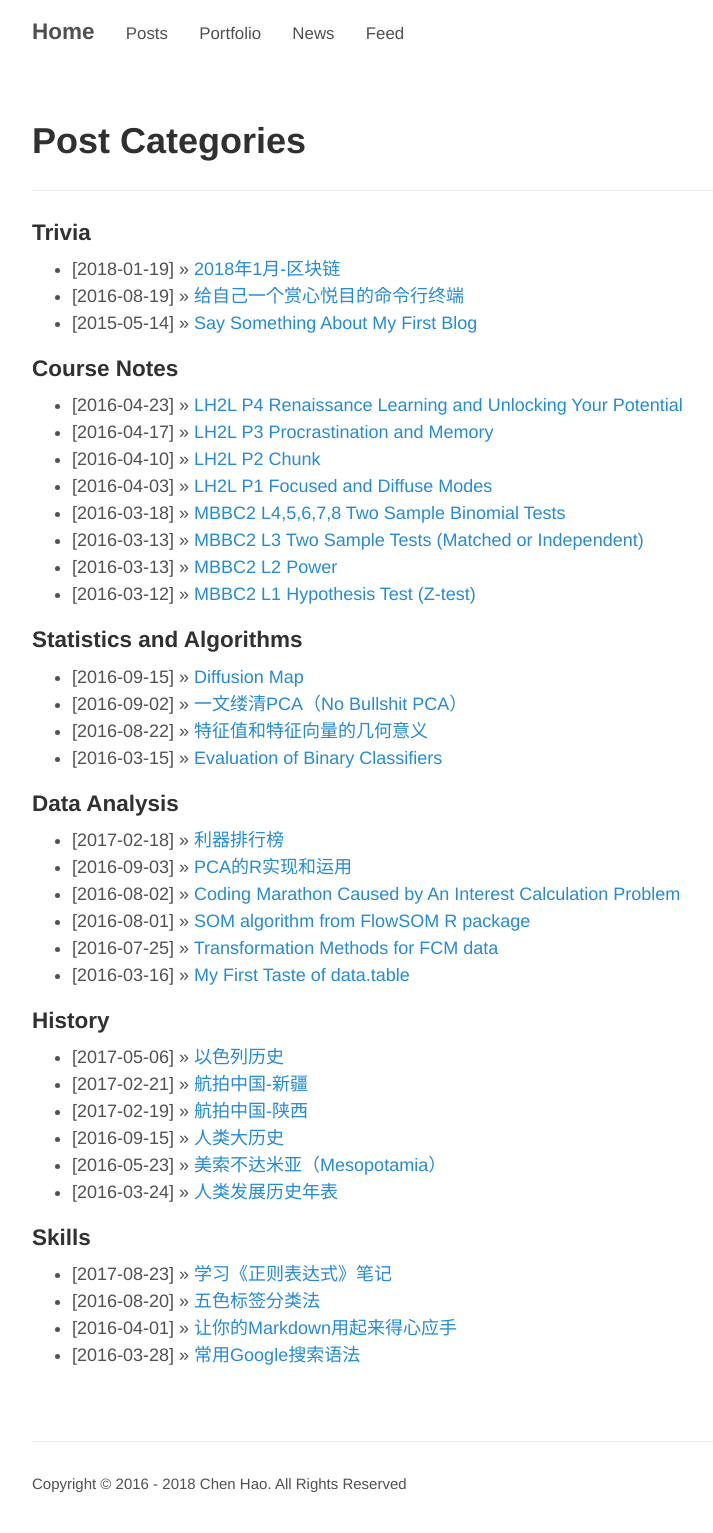
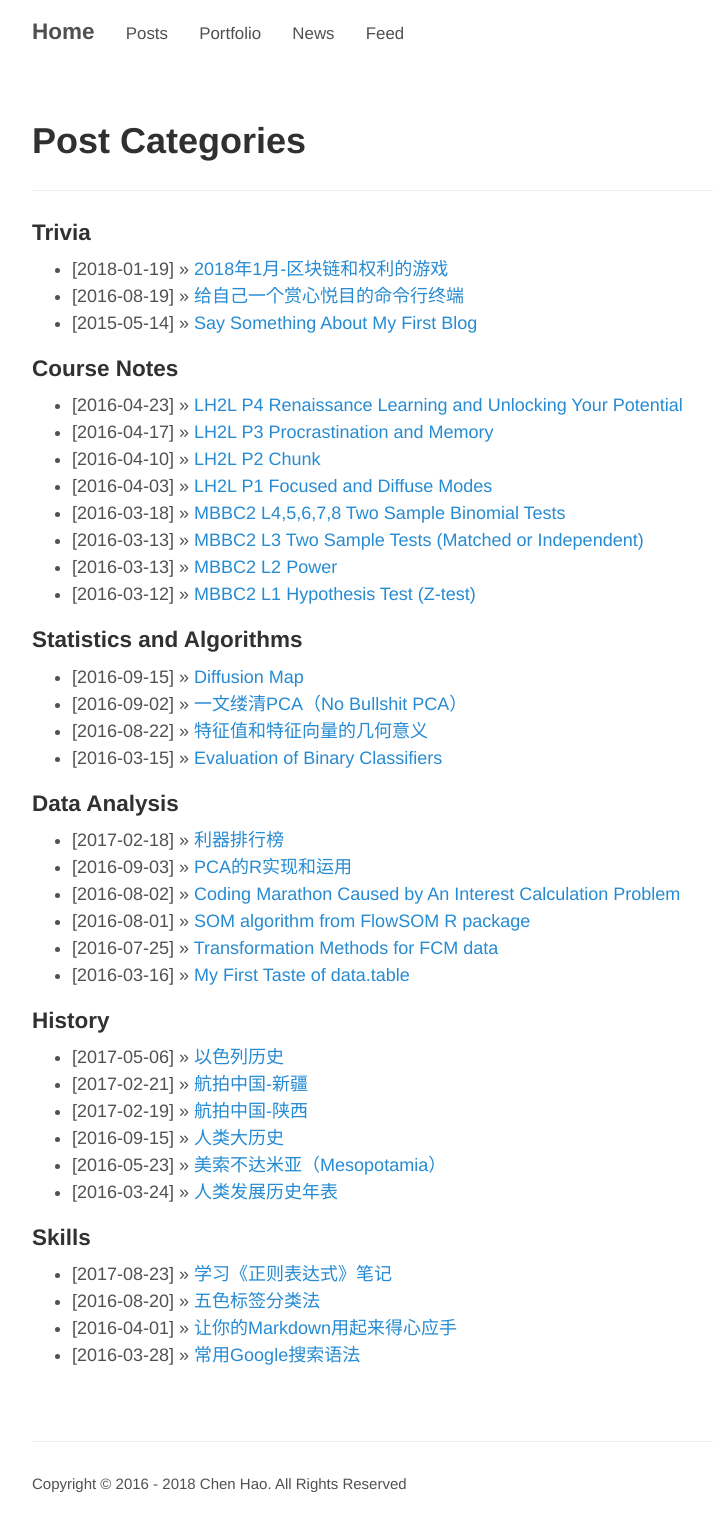
Before and after one commit to haoeric/haoeric.github.io, a Jekyll site: the page built from posts.html, in a window 1280 px wide. Shown: the whole page, without its empty margins (230-943 px from the left). Built offline with Jekyll 4.4.1, drawn with Linux system fonts in a browser that asks for light colours; some of the changed lines change nothing that is shown.

Commit message:
update title

```diff
--- a/_posts/Trivia/2018-01-19-monthly-summary.md
+++ b/_posts/Trivia/2018-01-19-monthly-summary.md
@@ -1,9 +1,9 @@
 ---
 layout: post
-title: 2018年1月-区块链
+title: 2018年1月-区块链和权利的游戏
 comments: true
 categories: [Trivia]
-tags: [github, blog, jekyll]
+tags: [区块链, bitcoin, game of thrones, 权利的游戏]
 ---
 
 去年年底的时候做了个计划，其中包括在新的一年每个月做一次学习总结，将学到的最有用的知识和相关的资源做一个整理和分享。这个月的业余时间基本都投入在了cryptocurrency和《权利的游戏》。
@@ -50,7 +50,7 @@ Principles: Life and Work」也就对这一现象不会惊讶了。所以知识
 
 ![](/images/2018_Jan/trading_EMA_from_cryptoyoda.png)
 
-上面举的例子其实说的是一下三种trading的策略：
+上面举的例子其实说的是以下三种trading策略：
 
 * trading the breakout - scalping, enter with a considerable position size, only for a tiny movement of 0.5% or so.
 * trading the leg - the whole up movement before we see any correction
```
